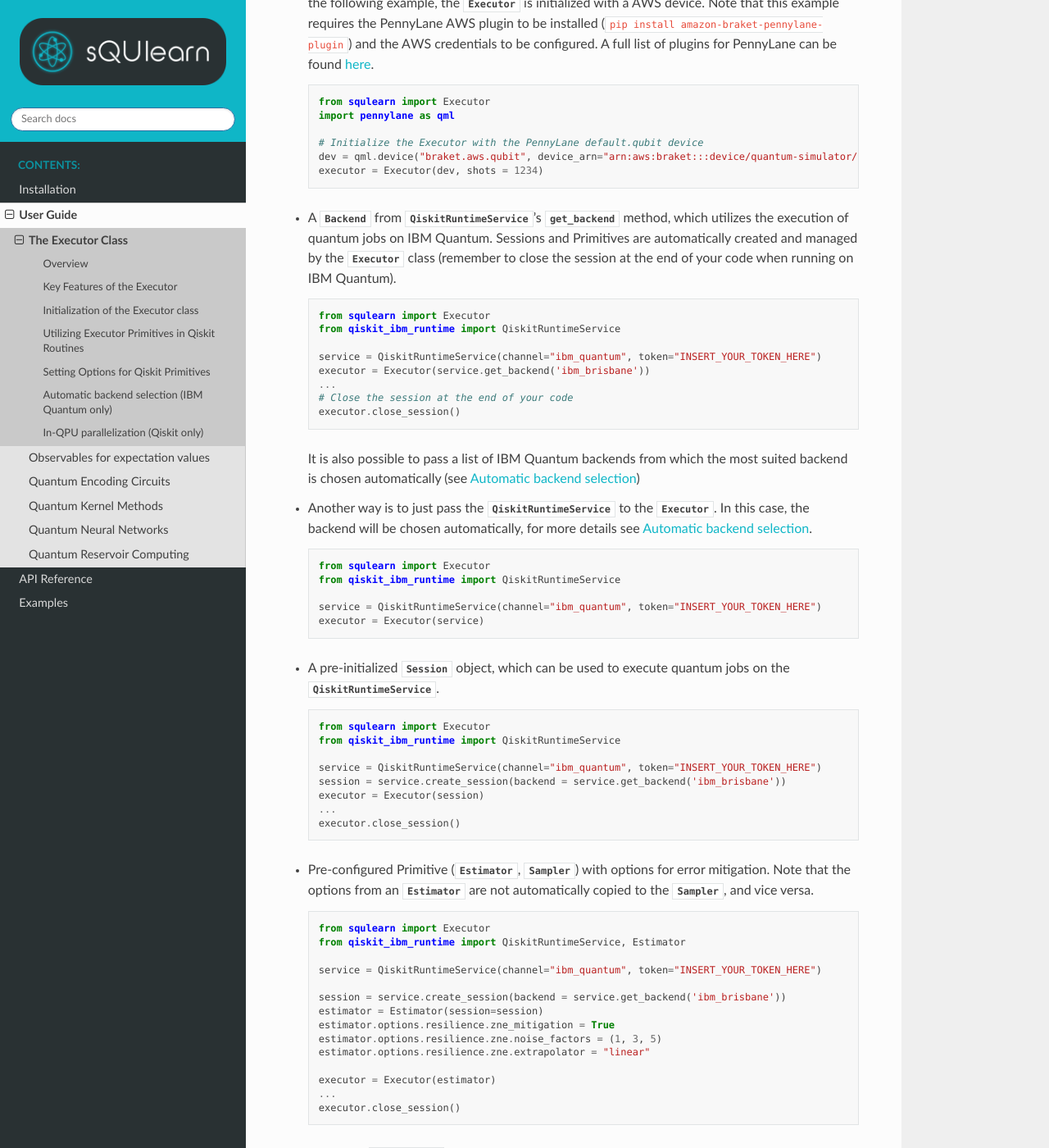
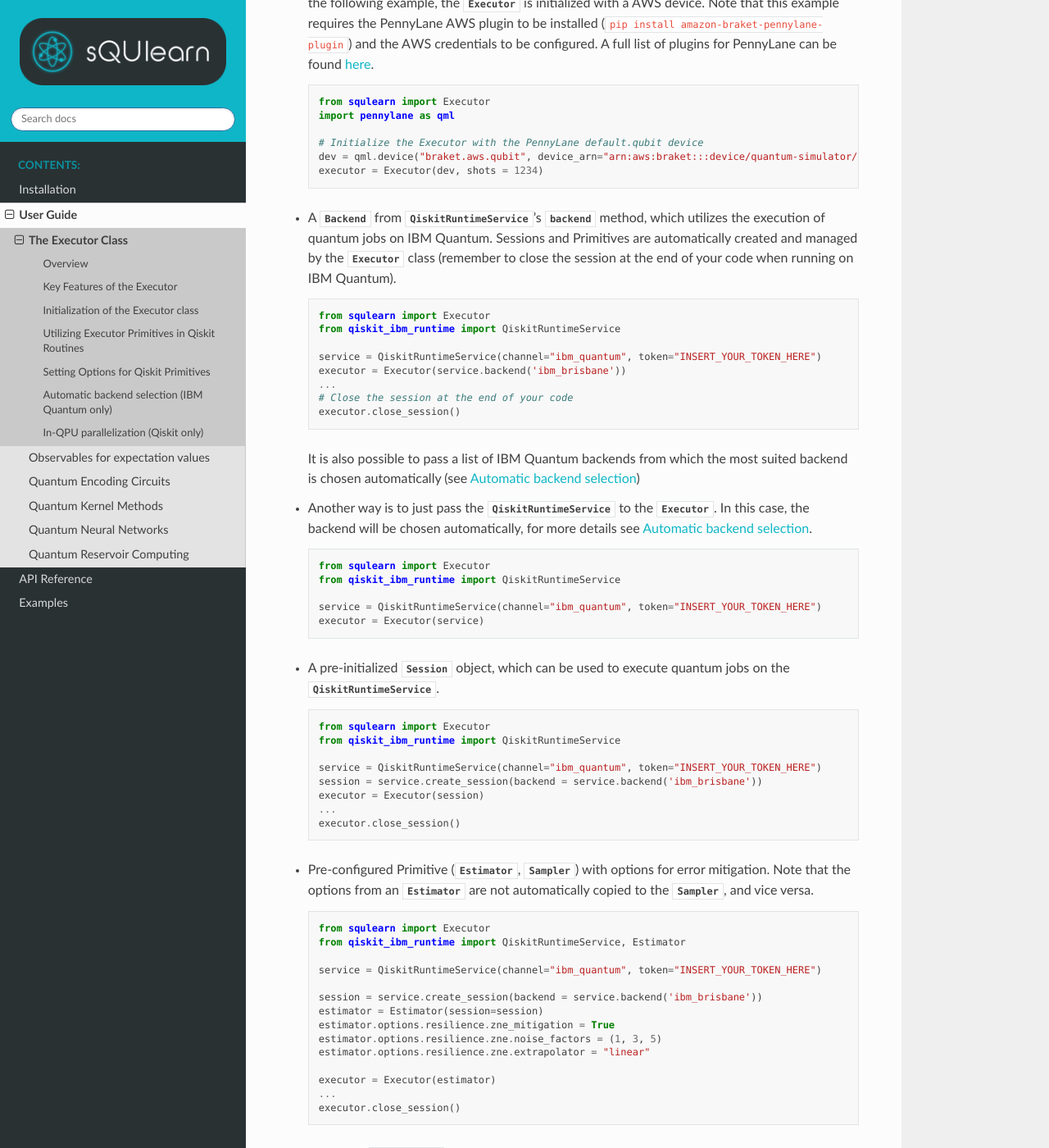
Before and after one commit to sQUlearn/squlearn, a Sphinx documentation site: the page built from docs/user_guide/executor.rst, in a window 1280 px wide and 1400 px high, scrolled down 2751 px. Shown: the whole window at 82% size. Built offline with Sphinx 7.4.7 and the Read the Docs theme 3.1.0, drawn with Linux system fonts in a browser that asks for light colours; pages that are not in the unit, such as notebooks, are missing from menus; some of the changed text lies outside the part shown.

Commit message:
Hotfix for latest qiskit-ibm-runtime version (#318)

```diff
--- a/docs/user_guide/executor.rst
+++ b/docs/user_guide/executor.rst
@@ -143,7 +143,7 @@ execution environment:
     executor = Executor(dev, shots = 1234)
 
 
-- A :class:`Backend <qiskit.providers.Backend>` from :class:`QiskitRuntimeService <qiskit_ibm_runtime.QiskitRuntimeService>`'s :meth:`get_backend <qiskit_ibm_runtime.QiskitRuntimeService.get_backend>` method, which utilizes the execution of quantum jobs on IBM Quantum.
+- A :class:`Backend <qiskit.providers.Backend>` from :class:`QiskitRuntimeService <qiskit_ibm_runtime.QiskitRuntimeService>`'s :meth:`backend <qiskit_ibm_runtime.QiskitRuntimeservice.backend>` method, which utilizes the execution of quantum jobs on IBM Quantum.
   Sessions and Primitives are automatically created and managed by the :class:`Executor <squlearn.Executor>` class (remember to close the session at the end of your code when running on IBM Quantum).
 
   .. code-block:: python
@@ -152,7 +152,7 @@ execution environment:
     from qiskit_ibm_runtime import QiskitRuntimeService
 
     service = QiskitRuntimeService(channel="ibm_quantum", token="INSERT_YOUR_TOKEN_HERE")
-    executor = Executor(service.get_backend('ibm_brisbane'))
+    executor = Executor(service.backend('ibm_brisbane'))
     ...
     # Close the session at the end of your code
     executor.close_session()
@@ -179,7 +179,7 @@ execution environment:
     from qiskit_ibm_runtime import QiskitRuntimeService
 
     service = QiskitRuntimeService(channel="ibm_quantum", token="INSERT_YOUR_TOKEN_HERE")
-    session = service.create_session(backend = service.get_backend('ibm_brisbane'))
+    session = service.create_session(backend = service.backend('ibm_brisbane'))
     executor = Executor(session)
     ...
     executor.close_session()
@@ -195,7 +195,7 @@ execution environment:
 
     service = QiskitRuntimeService(channel="ibm_quantum", token="INSERT_YOUR_TOKEN_HERE")
 
-    session = service.create_session(backend = service.get_backend('ibm_brisbane'))
+    session = service.create_session(backend = service.backend('ibm_brisbane'))
     estimator = Estimator(session=session)
     estimator.options.resilience.zne_mitigation = True
     estimator.options.resilience.zne.noise_factors = (1, 3, 5)
@@ -233,7 +233,7 @@ backend from the :class:`QiskitRuntimeService <qiskit_ibm_runtime.QiskitRuntimeS
                              "zne":{"noise_factors" : (1, 3, 5),"extrapolator":"linear" }}
               }
 
-    executor = Executor(service.get_backend('ibm_brisbane'), # Specify the backend
+    executor = Executor(service.backend('ibm_brisbane'), # Specify the backend
                          cache_dir='cache', # Set cache folder to "cache"
                          caching=True, # Enable caching default for remote executions
                          log_file="executor.log", # Set-up logging file
@@ -296,7 +296,7 @@ They folow the same dictionary datastructure than the original V2 Primtives.
                              "zne":{"noise_factors" : (1, 3, 5),"extrapolator":"linear" }}
               }
 
-    executor = Executor(service.get_backend("ibm_brisbane"),options_estimator=options)
+    executor = Executor(service.backend("ibm_brisbane"),options_estimator=options)
 
 Alternatively, the options can be adjusted by the attributes :meth:`estimator_options` and :meth:`sampler_options` similar
 to the option interface of the V2 Primtives:
@@ -307,7 +307,7 @@ to the option interface of the V2 Primtives:
     from qiskit_ibm_runtime import QiskitRuntimeService
 
     service = QiskitRuntimeService(channel="ibm_quantum", token="INSERT_YOUR_TOKEN_HERE")
-    executor = Executor(service.get_backend("ibm_brisbane"))
+    executor = Executor(service.backend("ibm_brisbane"))
     executor.sampler_options.dynamical_decoupling.enable = True
     executor.sampler_options.dynamical_decoupling.sequence_type = "XpXm"
 
@@ -321,7 +321,7 @@ Options can be adjusted by the :meth:`set_options` method of the Primitives that
 
     service = QiskitRuntimeService(channel="ibm_quantum", token="INSERT_YOUR_TOKEN_HERE")
 
-    executor = Executor(service.get_backend("ibm_brisbane"))
+    executor = Executor(service.backend("ibm_brisbane"))
     estimator = executor.get_estimator()
     estimator.set_options(resilience_level=2)
 
```
Also changed, not shown: 2 other files.
